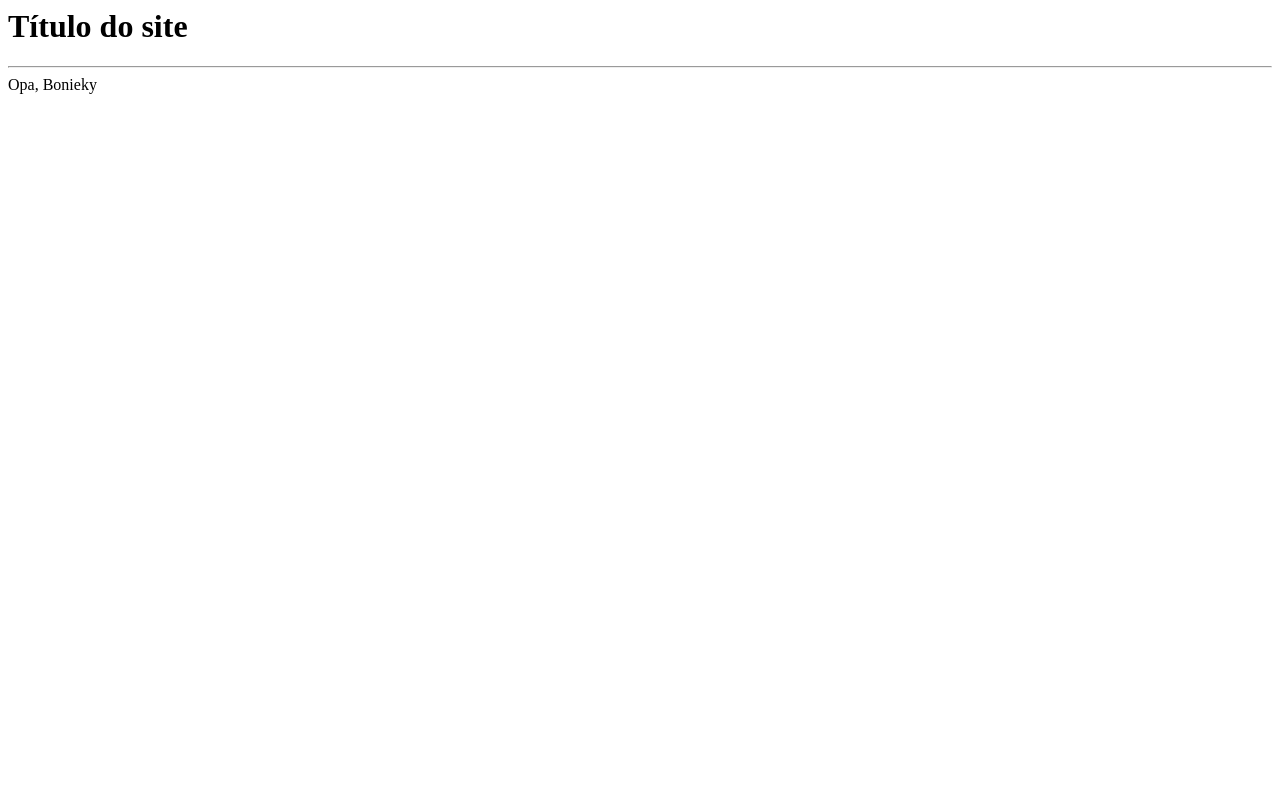
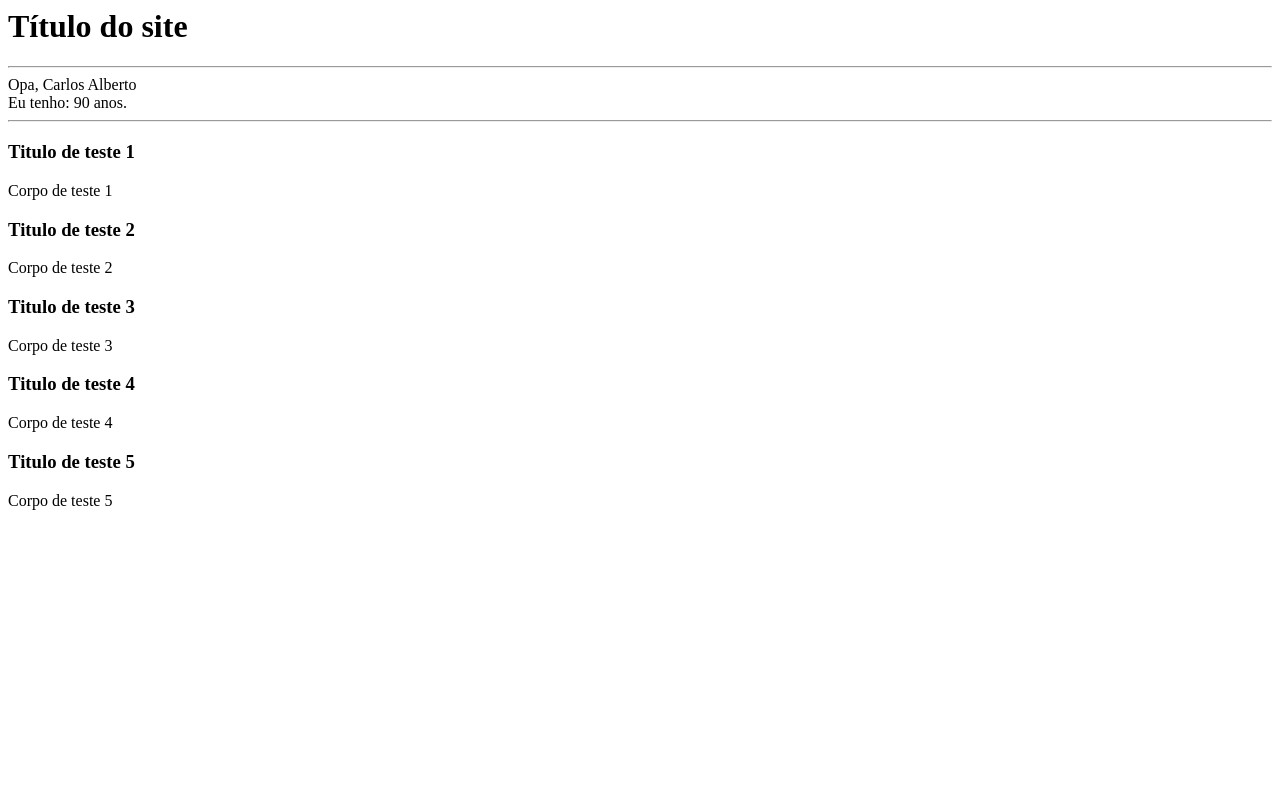
Before and after one commit to carlosaw/mvc, a PHP site: page / in a window 1280 px wide. Run offline with PHP 8.4, Linux system fonts and the light colour scheme.

Commit message:
Mvc-Estrutura

```diff
--- a/src/controllers/HomeController.php
+++ b/src/controllers/HomeController.php
@@ -6,7 +6,21 @@ use \core\Controller;
 class HomeController extends Controller {
 
     public function index() {
-        $this->render('home', ['nome' => 'Bonieky']);
+        $posts = [
+            ['titulo' => 'Titulo de teste 1', 'corpo' => 'Corpo de teste 1'],
+            ['titulo' => 'Titulo de teste 2', 'corpo' => 'Corpo de teste 2'],
+            ['titulo' => 'Titulo de teste 3', 'corpo' => 'Corpo de teste 3'],
+            ['titulo' => 'Titulo de teste 4', 'corpo' => 'Corpo de teste 4'],
+            ['titulo' => 'Titulo de teste 5', 'corpo' => 'Corpo de teste 5'],
+        ];
+
+        $nome = 'Carlos Alberto';
+
+        $this->render('home', [
+            'nome' => $nome,
+            'idade' => 90,
+            'posts' => $posts
+        ]);
     }
 
     public function fotos() {
--- a/src/views/pages/home.php
+++ b/src/views/pages/home.php
@@ -1,3 +1,12 @@
 <?php $render('header'); ?>
-<hr/>
-Opa, <?=$nome;?>
+<hr />
+Opa, <?= $nome; ?><br />
+Eu tenho: <?php echo $idade ?> anos.
+
+<hr />
+
+<!-- Exibe os Posts-->
+<?php foreach ($posts as $post) : ?>
+    <h3><?php echo $post['titulo']; ?></h3>
+    <p><?php echo $post['corpo']; ?></p>
+<?php endforeach; ?>
```
